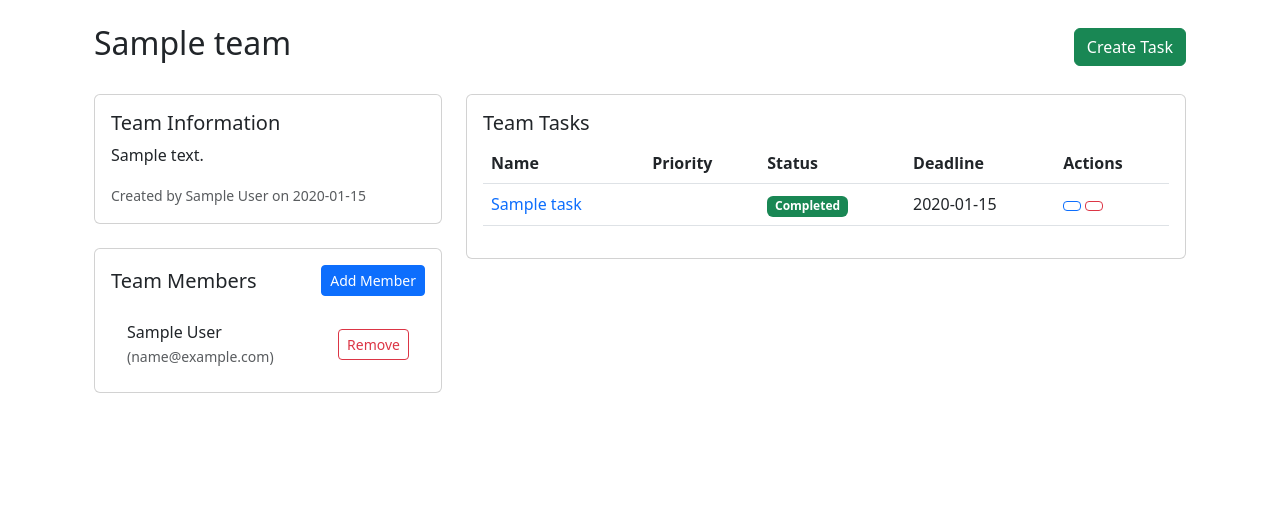
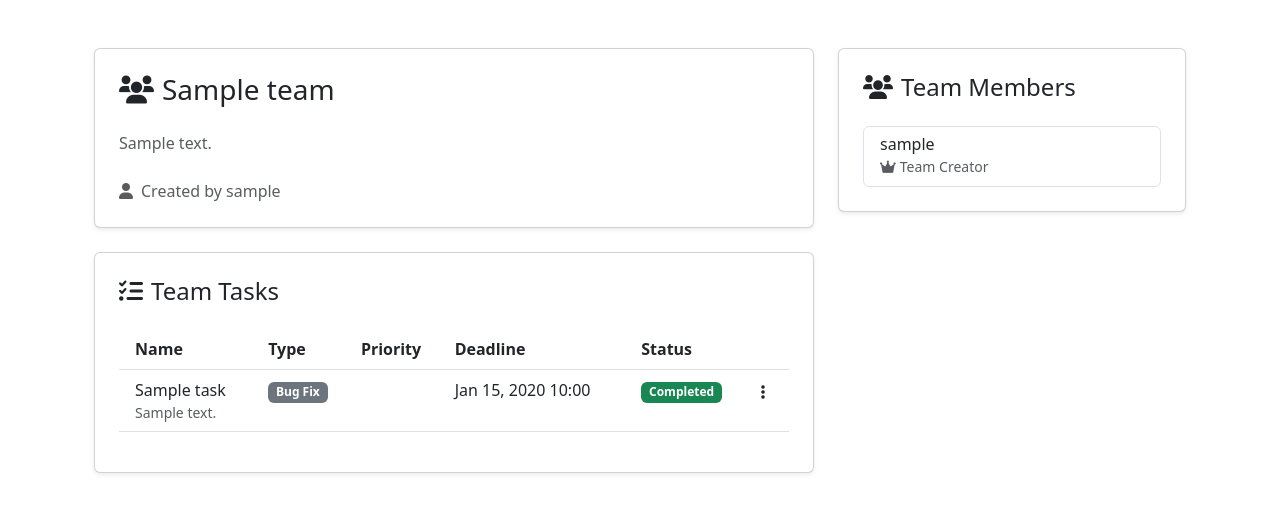
Before and after one commit to BronkstoneBro/task-manager, a Django app: page /teams/1/ in a window 1280 px wide. Shown: the part 56-569 px from the top of the page. Run offline with Django 5.2, Linux system fonts and the light colour scheme; a user stored in the database is signed in; data comes from the database, SQL or seed files in the repository; tables that the repository leaves empty hold one stand-in row (values such as "Sample post"); parts of the project's set-up code (start-up, migrations or seed data) failed here and were passed over.

Commit message:
Modify team detail to match unified style

```diff
--- a/templates/core/team_detail.html
+++ b/templates/core/team_detail.html
@@ -1,99 +1,90 @@
 {% extends "base.html" %}
 
+{% block title %}{{ team.name }}{% endblock %}
+
 {% block content %}
-<div class="container mt-4">
+<div class="container py-4">
+    <div class="row">
+        <div class="col-lg-8">
+            <!-- Team Info Card -->
+            <div class="card shadow-sm mb-4">
+                <div class="card-body p-4">
                     <div class="d-flex justify-content-between align-items-center mb-4">
-        <h2>{{ team.name }}</h2>
-        <div>
+                        <h1 class="h3 mb-0">
+                            <i class="fas fa-users me-2"></i>{{ team.name }}
+                        </h1>
                         {% if team.can_manage_members %}
                         <button type="button" class="btn btn-primary" data-bs-toggle="modal" data-bs-target="#addMemberModal">
-                <i class="bi bi-person-plus"></i> Add Member
+                            <i class="fas fa-user-plus me-2"></i>Add Member
                         </button>
                         {% endif %}
-            <a href="{% url 'core:team-create-task' team.pk %}" class="btn btn-success">
-                <i class="bi bi-plus-circle"></i> Create Task
-            </a>
-        </div>
                     </div>
 
-    <div class="row">
-        <div class="col-md-4">
-            <div class="card mb-4">
-                <div class="card-body">
-                    <h5 class="card-title">Team Information</h5>
-                    <p class="card-text">{{ team.description }}</p>
-                    <p class="card-text">
-                        <small class="text-muted">
-                            Created by {{ team.created_by.get_full_name|default:team.created_by.username }}
-                            on {{ team.created_at|date:"Y-m-d" }}
-                        </small>
-                    </p>
-                </div>
-            </div>
+                    {% if team.description %}
+                    <p class="text-muted mb-4">{{ team.description }}</p>
+                    {% endif %}
 
-            <div class="card">
-                <div class="card-body">
-                    <div class="d-flex justify-content-between align-items-center mb-3">
-                        <h5 class="card-title mb-0">Team Members</h5>
-                        <button type="button" class="btn btn-sm btn-primary" data-bs-toggle="modal" data-bs-target="#addMemberModal">
-                            <i class="bi bi-plus-lg"></i> Add Member
-                        </button>
-                    </div>
-                    <ul class="list-group list-group-flush">
-                        {% for member in members %}
-                        <li class="list-group-item d-flex justify-content-between align-items-center">
-                            <div>
-                                {{ member.get_full_name|default:member.username }}
-                                {% if member.email %}
-                                <small class="text-muted">({{ member.email }})</small>
-                                {% endif %}
-                            </div>
-                            <form method="post" action="{% url 'core:team-remove-member' team.pk %}" class="d-inline">
-                                {% csrf_token %}
-                                <input type="hidden" name="user_id" value="{{ member.pk }}">
-                                <button type="submit" class="btn btn-sm btn-outline-danger"
-                                        onclick="return confirm('Are you sure you want to remove this member?')">
-                                    <i class="bi bi-person-x"></i> Remove
-                                </button>
-                            </form>
-                        </li>
-                        {% empty %}
-                        <li class="list-group-item text-center text-muted">
-                            No members yet. Add some members to get started!
-                        </li>
-                        {% endfor %}
-                    </ul>
+                    <div class="d-flex align-items-center text-muted">
+                        <i class="fas fa-user me-2"></i>
+                        <span>Created by {{ team.created_by.username }}</span>
                     </div>
                 </div>
             </div>
 
-        <div class="col-md-8">
-            <div class="card">
-                <div class="card-body">
-                    <h5 class="card-title">Team Tasks</h5>
+            <!-- Team Tasks -->
+            <div class="card shadow-sm">
+                <div class="card-body p-4">
+                    <div class="d-flex justify-content-between align-items-center mb-4">
+                        <h2 class="h4 mb-0">
+                            <i class="fas fa-tasks me-2"></i>Team Tasks
+                        </h2>
+                        {% if team.can_manage_tasks %}
+                        <a href="{% url 'core:team-task-create' team.pk %}" class="btn btn-primary">
+                            <i class="fas fa-plus me-2"></i>Create Task
+                        </a>
+                        {% endif %}
+                    </div>
+
+                    {% if team.tasks.all %}
                     <div class="table-responsive">
-                        <table class="table">
+                        <table class="table table-hover">
                             <thead>
                                 <tr>
-                                    <th>Name</th>
+                                    <th class="ps-3">Name</th>
+                                    <th>Type</th>
                                     <th>Priority</th>
+                                    <th>Deadline</th>
                                     <th>Status</th>
-                                    <th>Deadline</th>
-                                    <th>Actions</th>
+                                    <th class="pe-3"></th>
                                 </tr>
                             </thead>
                             <tbody>
-                                {% for task in tasks %}
+                                {% for task in team.tasks.all %}
                                 <tr>
-                                    <td>
-                                        <a href="{% url 'core:task-detail' task.pk %}" class="text-decoration-none">
+                                    <td class="ps-3">
+                                        <a href="{% url 'core:task-detail' task.pk %}" class="text-decoration-none text-dark fw-medium">
                                             {{ task.name }}
                                         </a>
+                                        <div class="text-muted small">
+                                            {{ task.description|truncatechars:50 }}
+                                        </div>
                                     </td>
                                     <td>
-                                        <span class="badge bg-{{ task.get_priority_display|lower }}">
+                                        <span class="badge bg-secondary">{{ task.task_type }}</span>
+                                    </td>
+                                    <td>
+                                        <span class="badge bg-{{ task.get_priority_class }}">
                                             {{ task.get_priority_display }}
                                         </span>
+                                    </td>
+                                    <td>
+                                        {% if task.deadline %}
+                                        <span class="text-{{ task.get_deadline_class }}">
+                                            {{ task.deadline|date:"M d, Y H:i" }}
+                                        </span>
+                                        {% else %}
+                                        <span class="text-muted">No deadline</span>
+                                        {% endif %}
                                     </td>
                                     <td>
                                         {% if task.is_completed %}
@@ -102,23 +93,86 @@
                                         <span class="badge bg-warning">In Progress</span>
                                         {% endif %}
                                     </td>
-                                    <td>{{ task.deadline|date:"Y-m-d"|default:"No deadline" }}</td>
-                                    <td>
-                                        <a href="{% url 'core:task-update' task.pk %}" class="btn btn-sm btn-outline-primary">
-                                            <i class="bi bi-pencil"></i>
+                                    <td class="pe-3">
+                                        <div class="dropdown">
+                                            <button class="btn btn-link text-dark p-0" type="button" data-bs-toggle="dropdown">
+                                                <i class="fas fa-ellipsis-v"></i>
+                                            </button>
+                                            <ul class="dropdown-menu dropdown-menu-end">
+                                                <li>
+                                                    <a class="dropdown-item" href="{% url 'core:task-detail' task.pk %}">
+                                                        <i class="fas fa-eye me-2"></i>View
                                                     </a>
-                                        <a href="{% url 'core:task-delete' task.pk %}" class="btn btn-sm btn-outline-danger">
-                                            <i class="bi bi-trash"></i>
+                                                </li>
+                                                {% if task.can_edit %}
+                                                <li>
+                                                    <a class="dropdown-item" href="{% url 'core:task-update' task.pk %}">
+                                                        <i class="fas fa-edit me-2"></i>Edit
                                                     </a>
+                                                </li>
+                                                {% endif %}
+                                                {% if task.can_delete %}
+                                                <li>
+                                                    <a class="dropdown-item text-danger" href="{% url 'core:task-delete' task.pk %}">
+                                                        <i class="fas fa-trash me-2"></i>Delete
+                                                    </a>
+                                                </li>
+                                                {% endif %}
+                                            </ul>
+                                        </div>
                                     </td>
-                                </tr>
-                                {% empty %}
-                                <tr>
-                                    <td colspan="5" class="text-center">No tasks yet</td>
                                 </tr>
                                 {% endfor %}
                             </tbody>
                         </table>
+                    </div>
+                    {% else %}
+                    <div class="text-center py-5">
+                        <i class="fas fa-tasks fa-3x text-muted mb-3"></i>
+                        <p class="text-muted">No tasks have been created for this team yet.</p>
+                        {% if team.can_manage_tasks %}
+                        <a href="{% url 'core:team-task-create' team.pk %}" class="btn btn-primary">
+                            <i class="fas fa-plus me-2"></i>Create Your First Task
+                        </a>
+                        {% endif %}
+                    </div>
+                    {% endif %}
+                </div>
+            </div>
+        </div>
+
+        <div class="col-lg-4">
+            <!-- Team Members -->
+            <div class="card shadow-sm">
+                <div class="card-body p-4">
+                    <h2 class="h4 mb-4">
+                        <i class="fas fa-users me-2"></i>Team Members
+                    </h2>
+
+                    <div class="list-group">
+                        {% for member in team.members.all %}
+                        <div class="list-group-item">
+                            <div class="d-flex align-items-center">
+                                <div class="flex-grow-1">
+                                    <h6 class="mb-0">{{ member.username }}</h6>
+                                    <small class="text-muted">
+                                        {% if member == team.created_by %}
+                                        <i class="fas fa-crown me-1"></i>Team Creator
+                                        {% endif %}
+                                    </small>
+                                </div>
+                                {% if team.can_manage_members and member != team.created_by %}
+                                <form method="post" action="{% url 'core:team-remove-member' team.pk %}" class="ms-2">
+                                    {% csrf_token %}
+                                    <input type="hidden" name="user_id" value="{{ member.pk }}">
+                                    <button type="submit" class="btn btn-link text-danger p-0" onclick="return confirm('Are you sure you want to remove this member?')">
+                                        <i class="fas fa-user-minus"></i>
+                                    </button>
+                                </form>
+                                {% endif %}
+                            </div>
+                        </div>
+                        {% endfor %}
                     </div>
                 </div>
             </div>
@@ -127,12 +181,13 @@
 </div>
 
 <!-- Add Member Modal -->
-<div class="modal fade" id="addMemberModal" tabindex="-1" aria-labelledby="addMemberModalLabel" aria-hidden="true">
+{% if team.can_manage_members %}
+<div class="modal fade" id="addMemberModal" tabindex="-1">
     <div class="modal-dialog">
         <div class="modal-content">
             <div class="modal-header">
-                <h5 class="modal-title" id="addMemberModalLabel">Add Team Member</h5>
-                <button type="button" class="btn-close" data-bs-dismiss="modal" aria-label="Close"></button>
+                <h5 class="modal-title">Add Team Member</h5>
+                <button type="button" class="btn-close" data-bs-dismiss="modal"></button>
             </div>
             <form method="post" action="{% url 'core:team-add-member' team.pk %}">
                 {% csrf_token %}
@@ -142,28 +197,31 @@
                         <select class="form-select" id="user_id" name="user_id" required>
                             <option value="">Choose a user...</option>
                             {% for user in all_users %}
-                            <option value="{{ user.pk }}">
-                                {{ user.get_full_name|default:user.username }}
-                                {% if user.email %}
-                                ({{ user.email }})
-                                {% endif %}
-                            </option>
+                            <option value="{{ user.pk }}">{{ user.username }}</option>
                             {% endfor %}
                         </select>
                     </div>
-                    <div class="alert alert-info">
-                        <i class="bi bi-info-circle"></i>
-                        Only users who are not already team members are shown in the list.
-                    </div>
                 </div>
                 <div class="modal-footer">
-                    <button type="button" class="btn btn-secondary" data-bs-dismiss="modal">Close</button>
-                    <button type="submit" class="btn btn-primary">
-                        <i class="bi bi-plus-lg"></i> Add Member
-                    </button>
+                    <button type="button" class="btn btn-secondary" data-bs-dismiss="modal">Cancel</button>
+                    <button type="submit" class="btn btn-primary">Add Member</button>
                 </div>
             </form>
         </div>
     </div>
 </div>
+{% endif %}
 {% endblock %}
+
+{% block extra_js %}
+<script>
+    // Initialize select2 for the user dropdown
+    $(document).ready(function() {
+        $('#user_id').select2({
+            placeholder: 'Choose a user...',
+            allowClear: true,
+            width: '100%'
+        });
+    });
+</script>
+{% endblock %}
```
Lines whose indentation alone changed are shown as unchanged.
